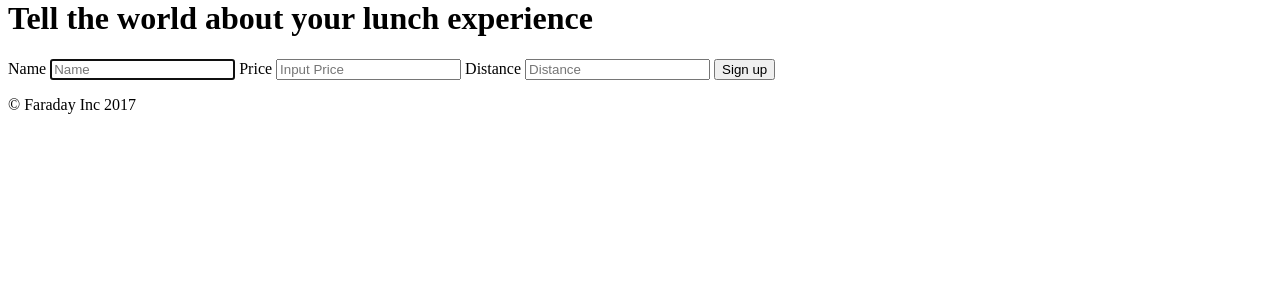
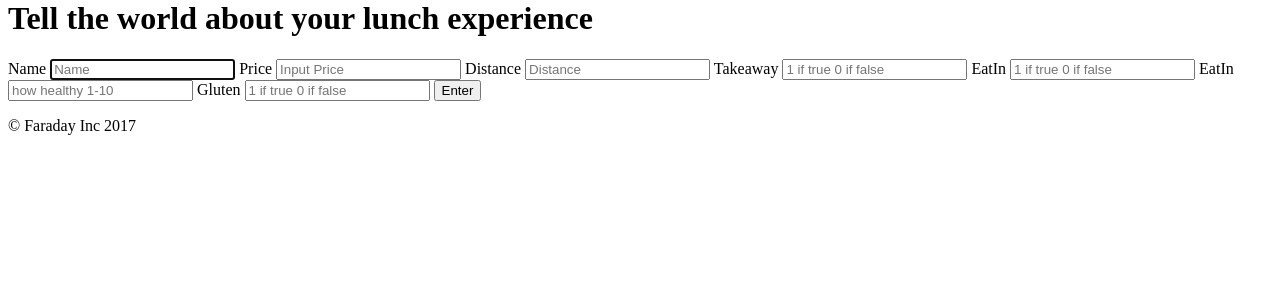
Before and after one commit to thekitbag/Lunchbuddy, a Flask app: page /showEnterDetails in a window 1280 px wide. Shown: the part 21-321 px from the top of the page. Run offline with Flask 2, Linux system fonts and the light colour scheme.

Commit message:
added other fields

```diff
--- a/templates/recordvisit.html
+++ b/templates/recordvisit.html
@@ -26,8 +26,16 @@
         <input type="number" name="inputPrice" id="inputPrice" class="form-control" placeholder="Input Price" required autofocus>
         <label for="inputDistance" class="sr-only">Distance</label>
         <input type="number" name="inputDistance" id="inputDistance" class="form-control" placeholder="Distance" required>
+        <label for="inputTakeaway" class="sr-only">Takeaway</label>
+        <input type="number" name="inputTakeaway" id="inputTakeaway" class="form-control" placeholder="1 if true 0 if false" required>
+        <label for="inputEatIn" class="sr-only">EatIn</label>
+        <input type="number" name="inputEatIn" id="inputEatIn" class="form-control" placeholder="1 if true 0 if false" required>
+        <label for="inputHealthiness" class="sr-only">EatIn</label>
+        <input type="number" name="inputHealthiness" id="inputHealthiness" class="form-control" placeholder="how healthy 1-10" required>
+        <label for="inputGluten" class="sr-only">Gluten</label>
+        <input type="number" name="inputGluten" id="inputGluten" class="form-control" placeholder="1 if true 0 if false" required>
 
-        <button id="btnEnter" class="btn btn-lg btn-primary btn-block" type="button">Sign up</button>
+        <button id="btnEnter" class="btn btn-lg btn-primary btn-block" type="button">Enter</button>
       </form>
       </div>
 
```
